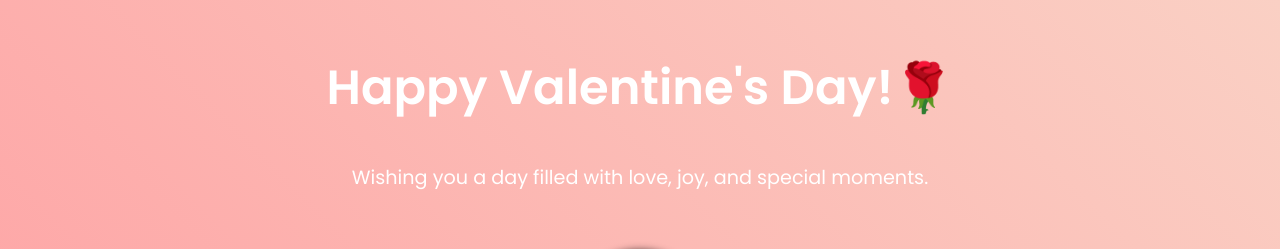
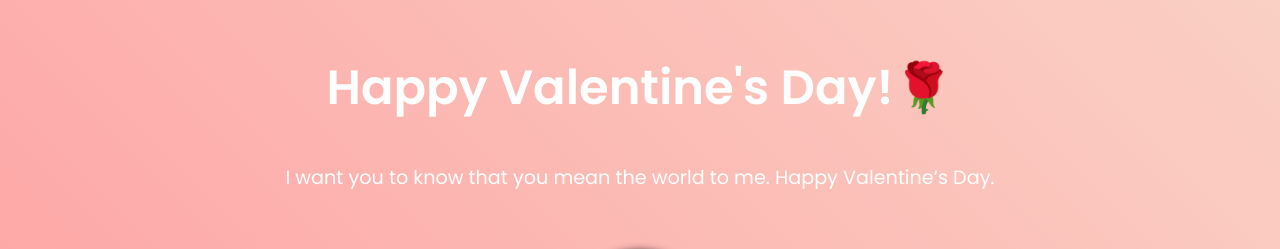
Before and after one commit to Maimeetang11/valentine-surprise, a website: page index.html in a window 1280 px wide. Shown: the top 249 px of the page. Drawn offline with Linux system fonts and the light colour scheme.

Commit message:
Update index.html

```diff
--- a/index.html
+++ b/index.html
@@ -137,7 +137,7 @@
   </head>
   <body>
     <h1>Happy Valentine's Day!🌹</h1>
-    <p>Wishing you a day filled with love, joy, and special moments.</p>
+    <p>I want you to know that you mean the world to me. Happy Valentine’s Day.</p>
 
     <div class="disc-container">
       <div id="disc" class="disc"></div>
```
